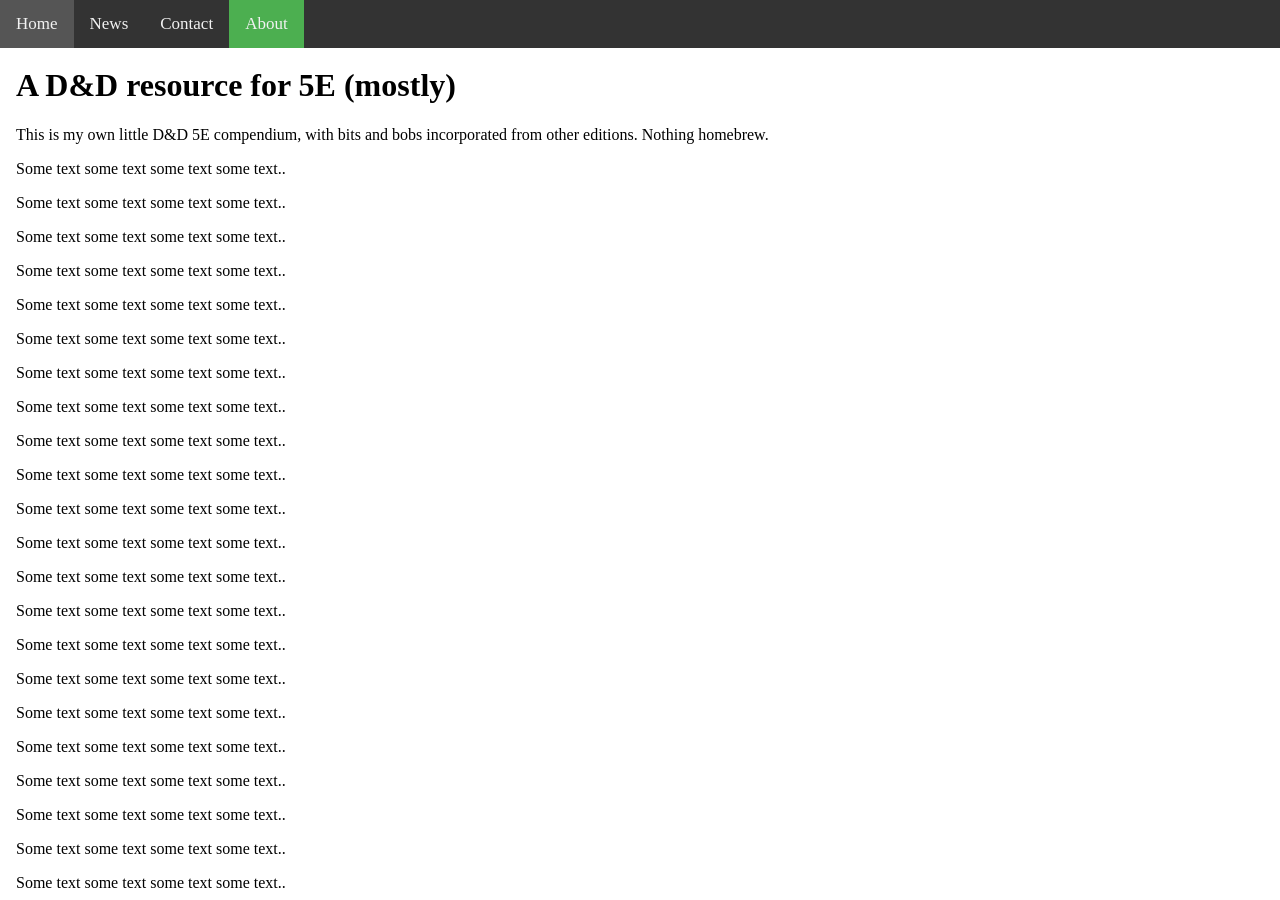
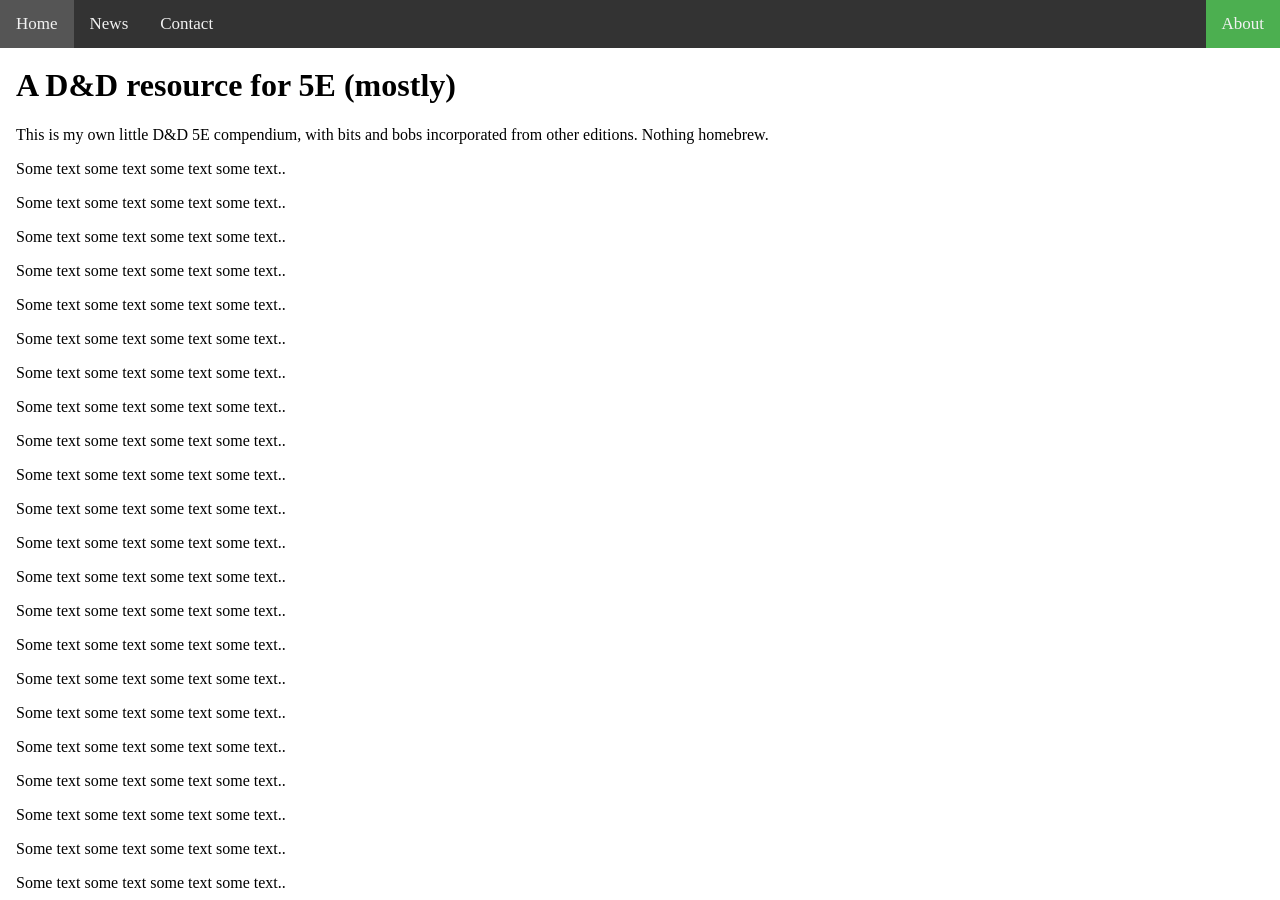
Before and after one commit to FluffsterDM/FluffsterDM.github.io, a Jekyll site: the page built from index.html, in a window 1280 px wide and 900 px high. Built offline with Jekyll 4.4.1, drawn with Linux system fonts in a browser that asks for light colours.

Commit message:
Update default.html

```diff
--- a/_layouts/default.html
+++ b/_layouts/default.html
@@ -47,7 +47,7 @@
 			  <a href="#home">Home</a>
 			  <a href="#news">News</a>
 			  <a href="#contact">Contact</a>
-			  <style="float:right"><a class="active" href="#about">About</a></style>
+				<div style="float:right"><a class="active" href="#about">About</a></div>
 			</div>
 
 			<div class="container">
```
